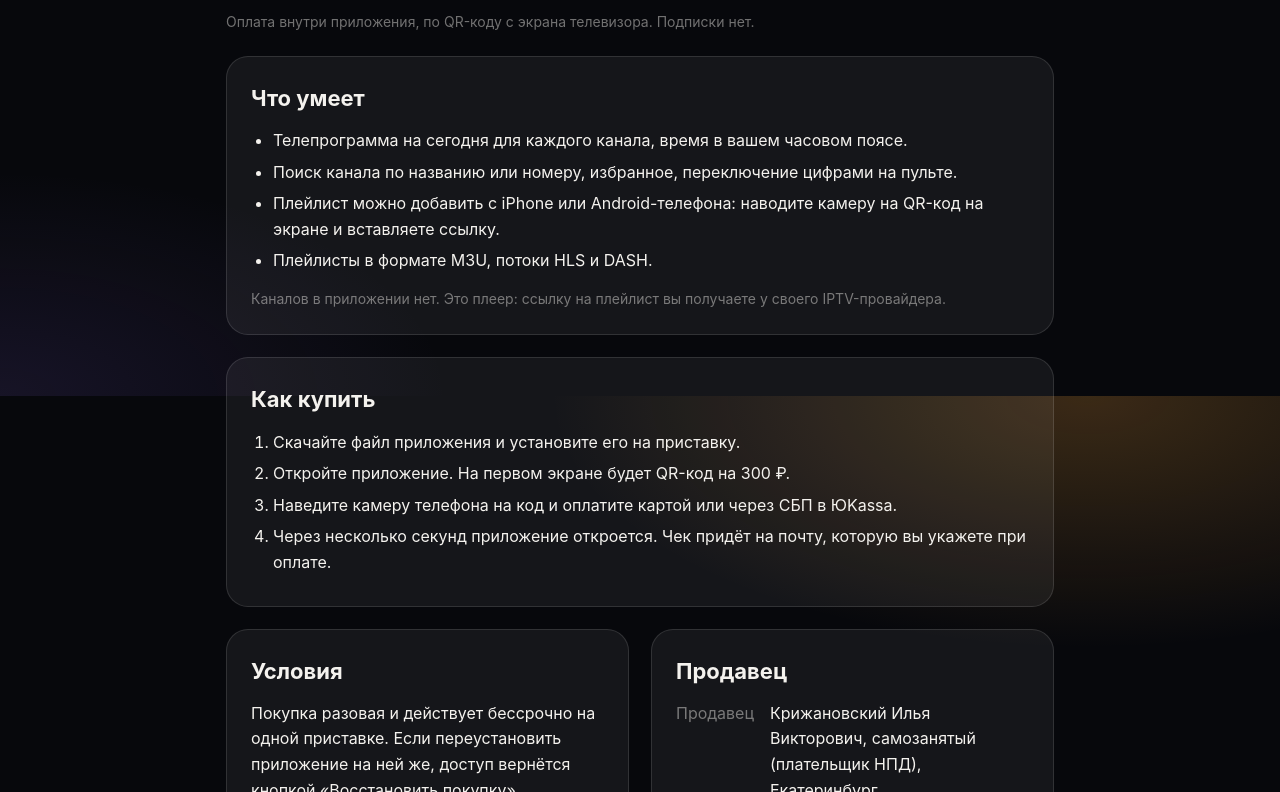
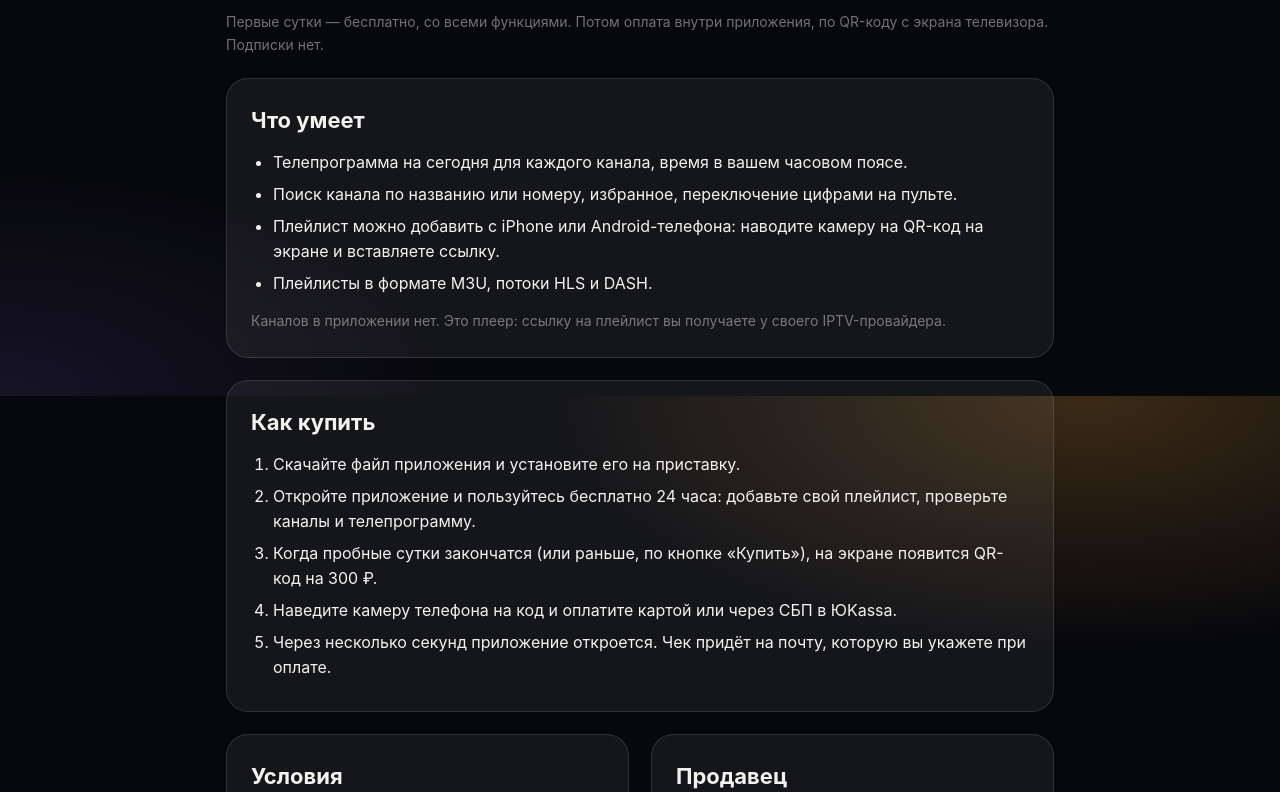
Before and after one commit to PrideMan2022/vietfamilytv, a plain HTML site: page index.html in a window 1280 px wide. Shown: the part 404-1196 px from the top of the page. Drawn offline with Linux system fonts and the light colour scheme.

Commit message:
Пробные сутки: сайт и оферта
Co-Authored-By: Claude Opus 5.5 <noreply@anthropic.com>

```diff
--- a/index.html
+++ b/index.html
@@ -33,7 +33,7 @@ footer{margin-top:36px;color:var(--faint);font-size:13px}
 <p class="lead">VietFamily TV показывает каналы из ваших IPTV-плейлистов: список слева, передача и превью справа. Работает на Android TV-приставках с Android 5 и новее, управляется обычным пультом.</p>
 
 <div class="buy"><span class="price">300 ₽</span><a class="btn" href="https://github.com/PrideMan2022/vietfamilytv/releases/latest/download/VietFamilyTV.apk">Скачать приложение</a></div>
-<p class="note">Оплата внутри приложения, по QR-коду с экрана телевизора. Подписки нет.</p>
+<p class="note">Первые сутки — бесплатно, со всеми функциями. Потом оплата внутри приложения, по QR-коду с экрана телевизора. Подписки нет.</p>
 
 <section>
 <h2>Что умеет</h2>
@@ -50,7 +50,8 @@ footer{margin-top:36px;color:var(--faint);font-size:13px}
 <h2>Как купить</h2>
 <ol>
 <li>Скачайте файл приложения и установите его на приставку.</li>
-<li>Откройте приложение. На первом экране будет QR-код на 300 ₽.</li>
+<li>Откройте приложение и пользуйтесь бесплатно 24 часа: добавьте свой плейлист, проверьте каналы и телепрограмму.</li>
+<li>Когда пробные сутки закончатся (или раньше, по кнопке «Купить»), на экране появится QR-код на 300 ₽.</li>
 <li>Наведите камеру телефона на код и оплатите картой или через СБП в ЮKassa.</li>
 <li>Через несколько секунд приложение откроется. Чек придёт на почту, которую вы укажете при оплате.</li>
 </ol>
```
Also changed, not shown: oferta.html (+3 -2 lines).
